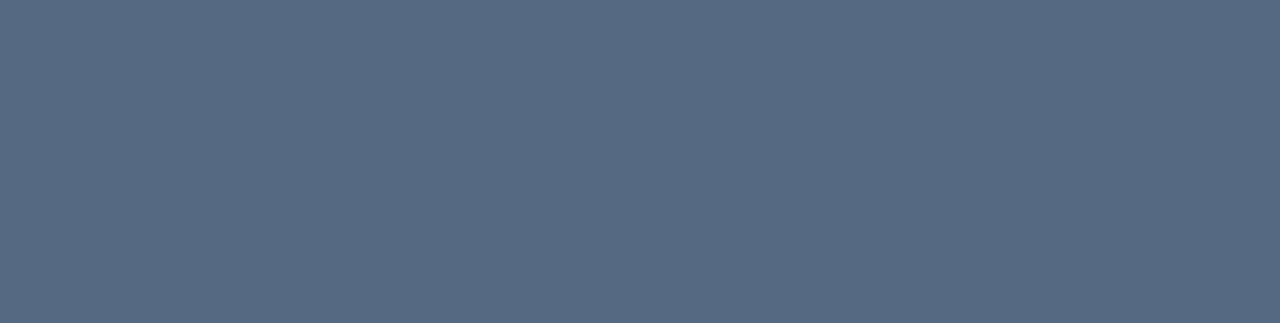
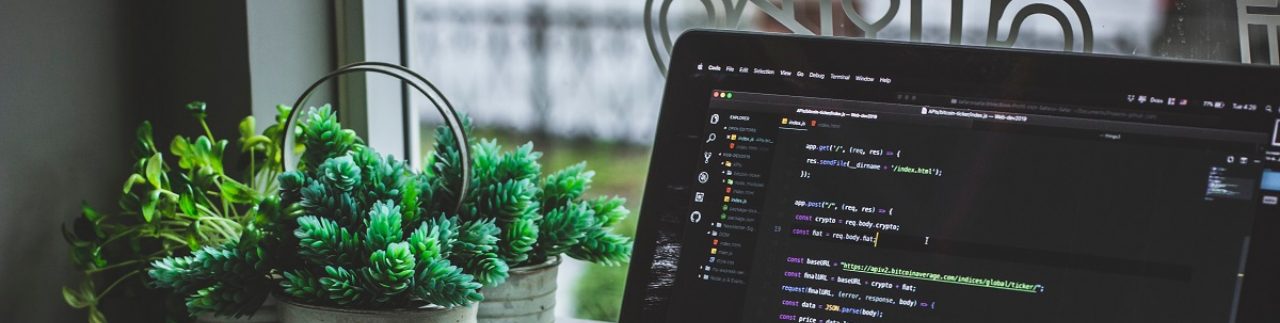
Before and after one commit to VanishItalianish/portfolio.github.io, a plain HTML site: page index.html in a window 1280 px wide. Shown: the top 323 px of the page. Drawn offline with Linux system fonts and the light colour scheme.

Commit message:
Update styles.css

```diff
--- a/styles/styles.css
+++ b/styles/styles.css
@@ -15,7 +15,7 @@ font-family: 'Montserrat', sans-serif; /* на странице во всём т
   height: 100vh; /*100% экрана по высоте */
 
   background-color: #556983; /* цвет окна */
-  background-image: url("img/header/laptop-for-coding-bg.jpg"); /* добавляет изображение на фон */
+  background-image: url("../img/header/laptop-for-coding-bg.jpg"); /* добавляет изображение на фон */
   background-size: cover; /* добавляет изображение на фон */
   background-position: center;
 }
```
